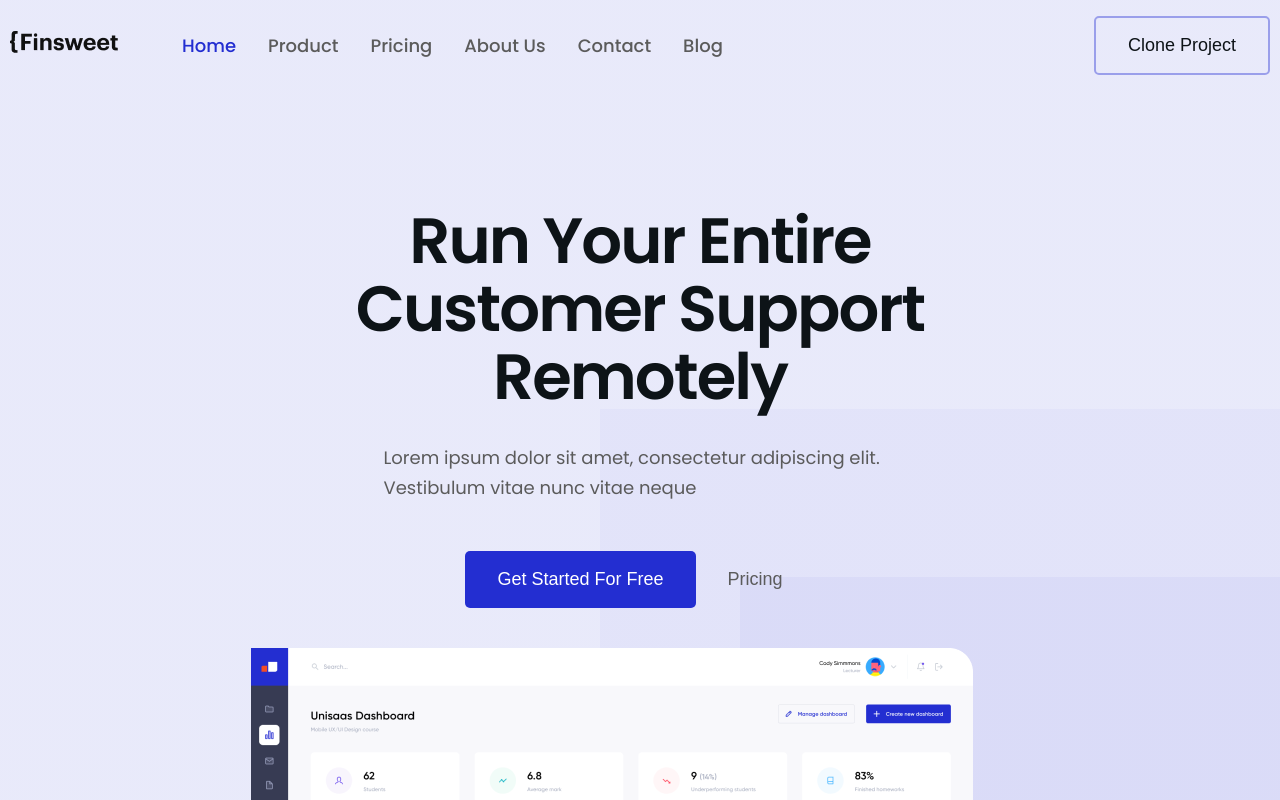
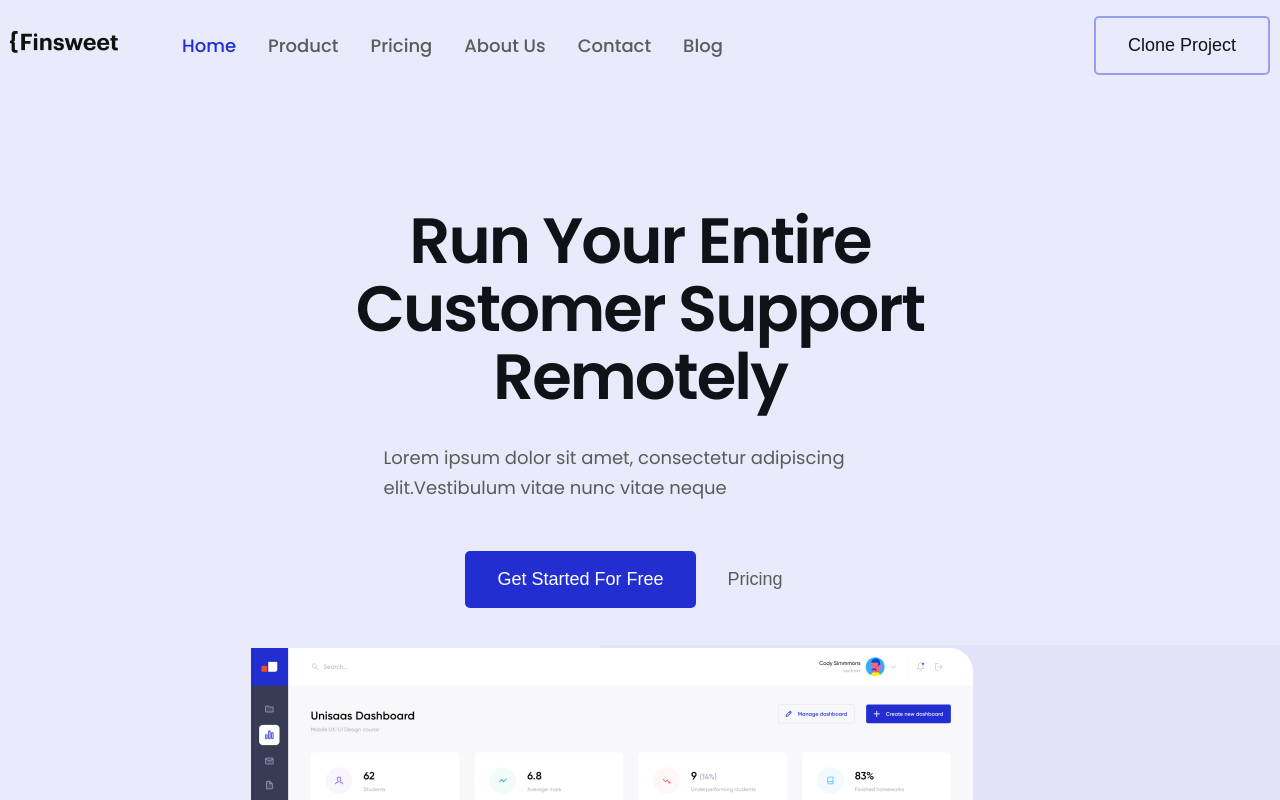
Before and after one commit to Kiguradze/Finsweet-Template1, a React (Vite) app: page / in a window 1280 px wide. Shown: the top 800 px of the page. Built offline with nearby package versions, Linux system fonts and the light colour scheme.

Commit message:
update header componen

```diff
--- a/src/components/header/Header.jsx
+++ b/src/components/header/Header.jsx
@@ -2,9 +2,17 @@ import { useState, useEffect } from "react";
 import { IoIosClose } from "react-icons/io";
 import Nav from "./nav/Nav";
 import "./header.css";
-import heroImage from "../../assets/heroImage.png";
 
-const Header = () => {
+const Header = ({
+  title,
+  desk,
+  image,
+  buttonLabel1,
+  buttonLabel2,
+  background,
+  date,
+  link,
+}) => {
   const [isActive, setIsActive] = useState(false);
 
   const handleClick = () => {
@@ -68,23 +76,26 @@ const Header = () => {
 
         <div className="hero-section">
           <div className="hero-text">
-            <h1>Run Your Entire Customer Support Remotely</h1>
-            <p>
-              Lorem ipsum dolor sit amet, consectetur adipiscing elit.
-              Vestibulum vitae nunc vitae neque
-            </p>
+            <h1>{title}</h1>
+            <p>{desk}</p>
 
-            <div className="buttons">
-              <button className="free-btn">Get Started For Free</button>
-              <button className="price-btn">Pricing</button>
-            </div>
+            {buttonLabel1 && buttonLabel2 && (
+              <div className="buttons">
+                <button className="free-btn">{buttonLabel1}</button>
+                <button className="price-btn">{buttonLabel2}</button>
+              </div>
+            )}
           </div>
 
           <div className="hero-img">
-            <img src={heroImage} alt="hero section image" />
+            <img src={image} alt="hero section image" />
           </div>
-          <div className="background hero-background"></div>
-          <div className="background hero-background2"></div>
+          {background && (
+            <>
+              <div className="background hero-background"></div>
+              <div className="background hero-background2"></div>
+            </>
+          )}
         </div>
       </div>
     </div>
--- a/src/components/header/header.css
+++ b/src/components/header/header.css
@@ -1,5 +1,5 @@
 .header {
-  height: 910px;
+  /* height: 910px; */
   background: linear-gradient(rgba(35, 46, 209, 0.1), rgba(35, 46, 209, 0.1));
   position: relative;
   overflow: hidden;
@@ -42,6 +42,7 @@
 
 .hero-section {
   margin-top: 116px;
+  margin-bottom: 236px;
   display: flex;
   align-items: center;
   justify-content: space-between;
@@ -97,7 +98,7 @@
 }
 
 .hero-img {
-  transform: translateX(56px);
+  transform: translate(56px, 56px);
 }
 
 .hero-background {
@@ -146,6 +147,9 @@
 }
 
 @media screen and (max-width: 768px) {
+  .hero-section {
+    margin-bottom: 0px;
+  }
   .hero-text h1 {
     font-size: 32px;
     line-height: 36px;
--- a/src/components/header/nav/Nav.jsx
+++ b/src/components/header/nav/Nav.jsx
@@ -1,8 +1,7 @@
-import { Link } from "react-router-dom";
+import { NavLink } from "react-router-dom";
+import { RxHamburgerMenu } from "react-icons/rx";
 import "./nav.css";
 import logo from "../../../assets/logo.png";
-import { RxHamburgerMenu } from "react-icons/rx";
-import { NavLink } from "react-router-dom";
 
 const Nav = ({ handleClick, active }) => {
   return (
--- a/src/pages/homePage/Home.jsx
+++ b/src/pages/homePage/Home.jsx
@@ -7,11 +7,21 @@ import Features from "../../components/features/Features";
 import Testimonials from "./Testimonials";
 import Faq from "../../components/FAQ/Faq";
 import Footer from "../../components/footer/Footer";
+import heroImage from "../../assets/heroImage.png";
 
 const Home = () => {
   return (
     <>
-      <Header />
+      <Header
+        title={"Run Your Entire Customer Support Remotely"}
+        desk={
+          " Lorem ipsum dolor sit amet, consectetur adipiscing elit.Vestibulum vitae nunc vitae neque"
+        }
+        image={heroImage}
+        buttonLabel1={"Get Started For Free"}
+        buttonLabel2={"Pricing"}
+        background={true}
+      />
       <LogoSection />
       <WhySection />
       <ImageSection />
```
